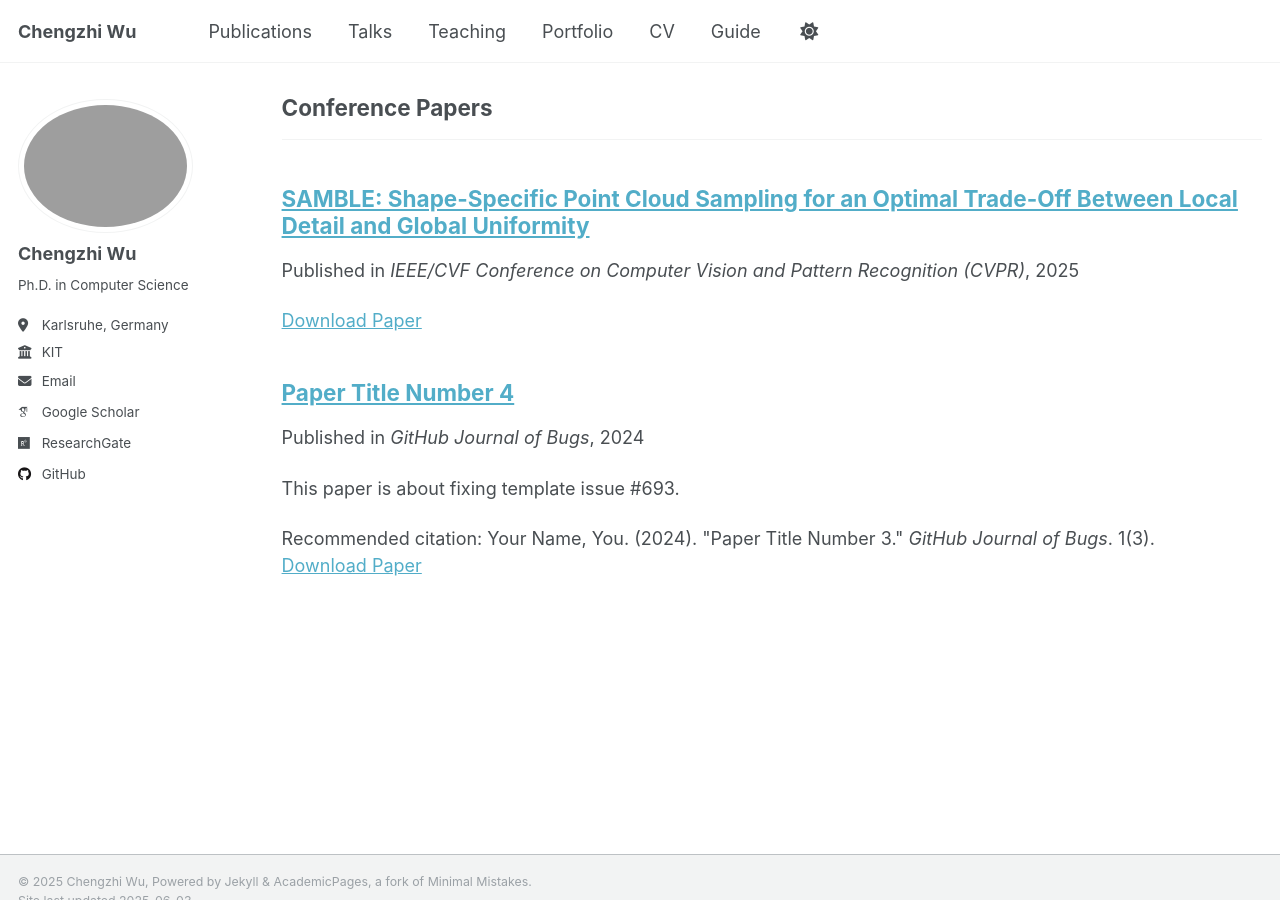
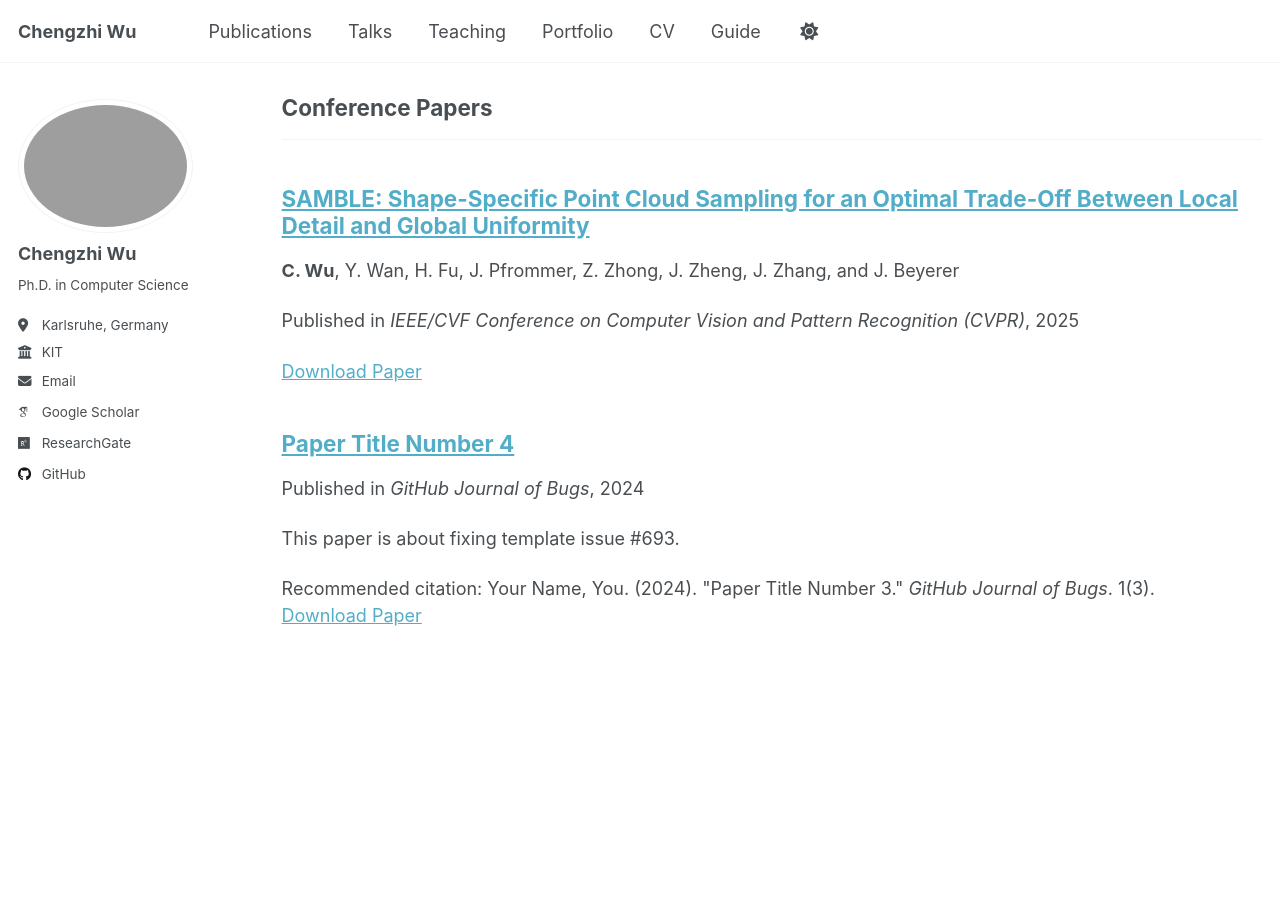
Before and after one commit to stevenczwu/stevenczwu.github.io, a Jekyll site: the page built from _pages/publications.html, in a window 1280 px wide and 900 px high, scrolled down 700 px. Built offline with Jekyll 4.4.1, drawn with Linux system fonts in a browser that asks for light colours; some web fonts are replaced.

Commit message:
Update 2009-10-01-paper-title-number-1.md

```diff
--- a/_publications/2009-10-01-paper-title-number-1.md
+++ b/_publications/2009-10-01-paper-title-number-1.md
@@ -1,5 +1,6 @@
 ---
 title: "SAMBLE: Shape-Specific Point Cloud Sampling for an Optimal Trade-Off Between Local Detail and Global Uniformity"
+author: "<strong>C. Wu</strong>, Y. Wan, H. Fu, J. Pfrommer, Z. Zhong, J. Zheng, J. Zhang, and J. Beyerer"
 collection: publications
 category: conferences
 permalink: /publication/2009-10-01-paper-title-number-1
```
